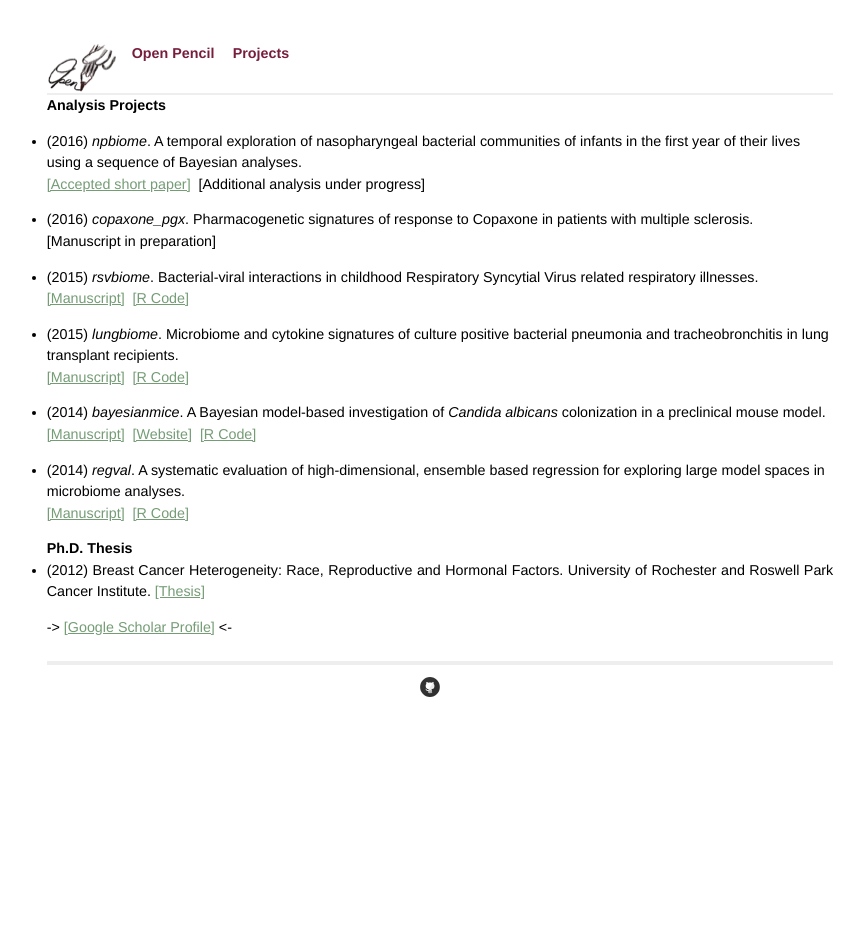
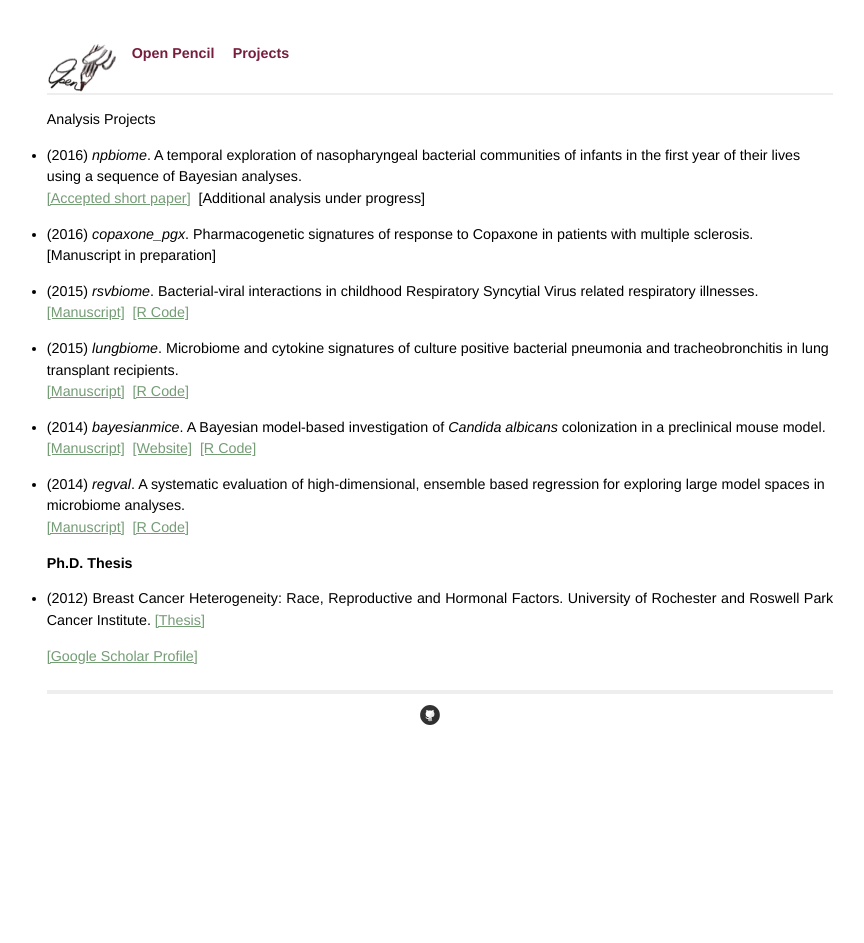
Before and after one commit to openpencil/openpencil.github.io, a Jekyll site: the page built from projects.md, in a window 1280 px wide. Shown: the whole page, without its empty margins (200-1064 px from the left). Built offline with Jekyll 4.4.1, drawn with Linux system fonts in a browser that asks for light colours; comment, search, counter and statistics services are not loaded.

```diff
--- a/projects.md
+++ b/projects.md
@@ -4,7 +4,7 @@ title: openpencil - Projects
 active: projects
 ---
 ---
-### Analysis Projects
+Analysis Projects
 
 *  (2016) _npbiome_. A temporal exploration of nasopharyngeal bacterial communities of infants in the first year of their lives using a sequence of Bayesian analyses.<br/>
 [\[Accepted short paper\]](https://sites.google.com/site/compbioworkshopicml2016/accepted-papers)<span style="color:#ffffff;">..</span>\[Additional analysis under progress\]
@@ -25,9 +25,9 @@ active: projects
 [\[Manuscript\]](http://dx.doi.org/10.1186/s12859-015-0467-6)<span style="color:#ffffff;">..</span>[\[R Code\]](https://github.com/openpencil/regeval)
 
 
-### Ph.D. Thesis
+# Ph.D. Thesis
 
 *  (2012) Breast Cancer Heterogeneity: Race, Reproductive and Hormonal Factors. University of Rochester and Roswell Park Cancer Institute. [\[Thesis\]](https://urresearch.rochester.edu/institutionalPublicationPublicView.action?institutionalItemId=25083&versionNumber=1)
 
 
--> [\[Google Scholar Profile\]](https://scholar.google.com/citations?hl=en&user=iqjc5xwAAAAJ) <-
+[\[Google Scholar Profile\]](https://scholar.google.com/citations?hl=en&user=iqjc5xwAAAAJ)
```
